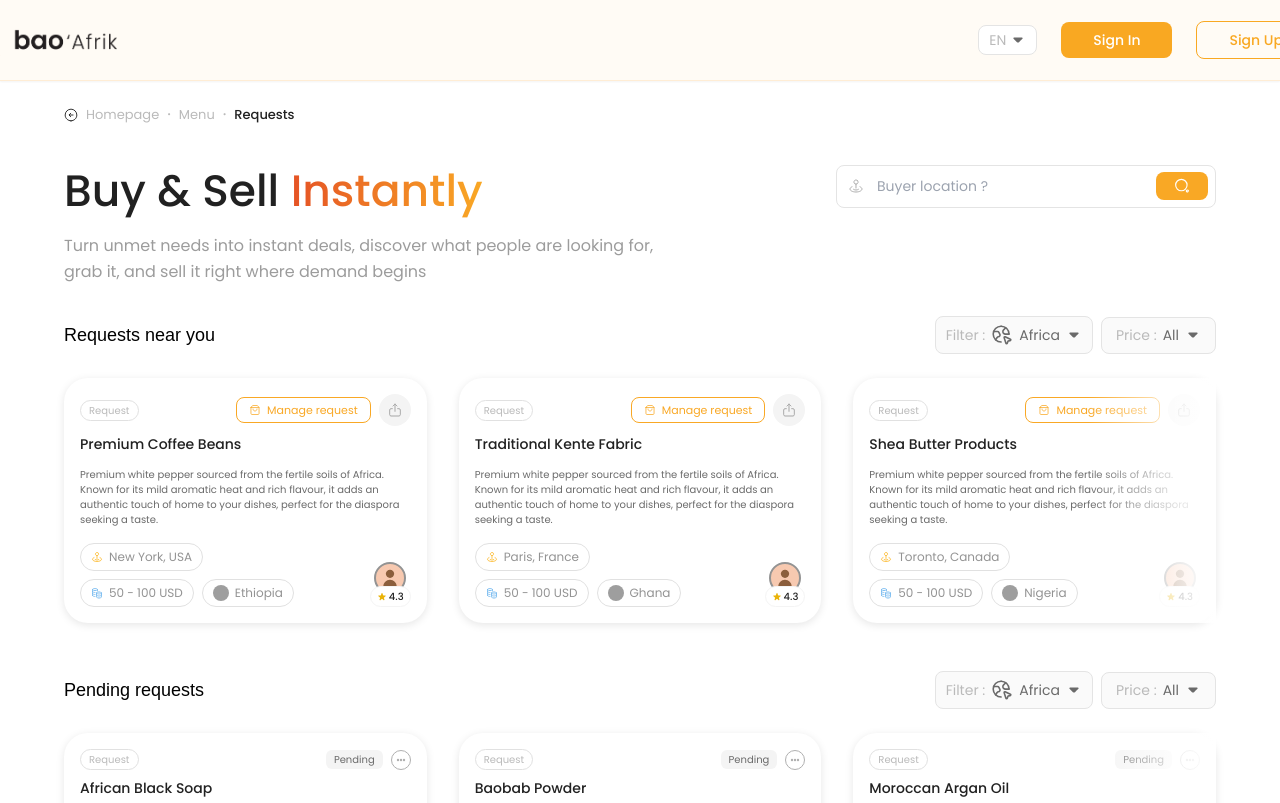
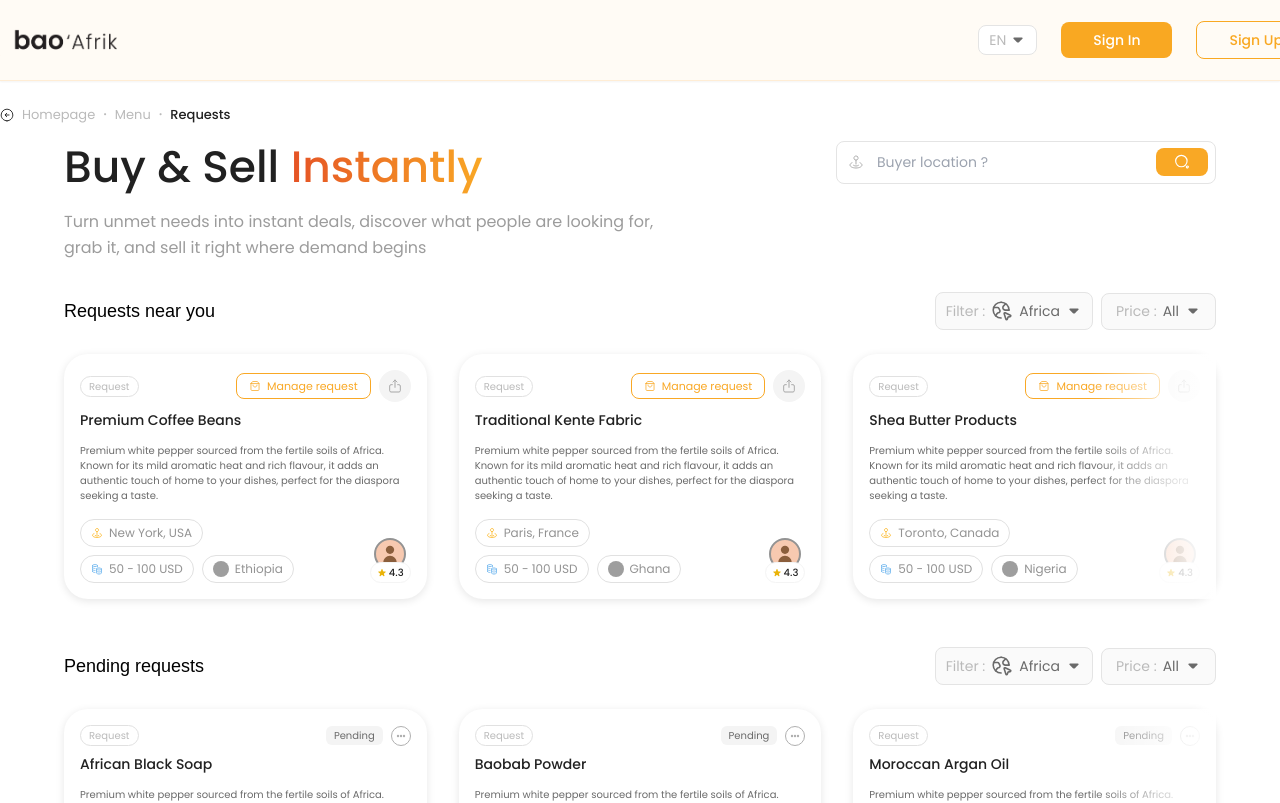
Before and after one commit to Bao-Technologies-and-Travels/BaoAfrik, a React (Create React App) app: page /requests in a window 1280 px wide. Shown: the top 803 px of the page. Built offline with nearby package versions, Linux system fonts and the light colour scheme; grey boxes are pictures that could not be loaded; the HTML template or start-up script is replaced by a standard one.

Commit message:
Refactor padding and margin in Requests component for improved layout consistency
- Adjust margin in the breadcrumbs section for better spacing across different screen sizes.
- Update padding in the main container for enhanced visual alignment.

```diff
--- a/src/pages/Requests.tsx
+++ b/src/pages/Requests.tsx
@@ -651,9 +651,9 @@ const Requests: React.FC = () => {
   return (
     <div className="min-h-screen bg-white" style={{ fontFamily: 'Poppins, sans-serif' }}>
       {/* Breadcrumbs */}
-      <div className="hidden lg:block bg-white" style={{ paddingTop: '24px', paddingBottom: '0px', marginBottom: '-24px' }}>
-        <div className="max-w-7xl mx-auto px-6 sm:px-8 lg:px-16">
-          <nav className="flex items-center space-x-2" style={{ fontSize: '13px' }}>
+      <div className="hidden lg:block bg-white" style={{ paddingTop: '24px', paddingBottom: '0px', marginBottom: '-48px' }}>
+        <div className="max-w-7xl mx-auto px-6 sm:px-8 lg:px-16" style={{ paddingLeft: '0px' }}>
+          <nav className="flex items-center space-x-2" style={{ fontSize: '13px', marginLeft: '0px' }}>
             <img
               src={arrowLeftIcon}
               alt="Back"
```
